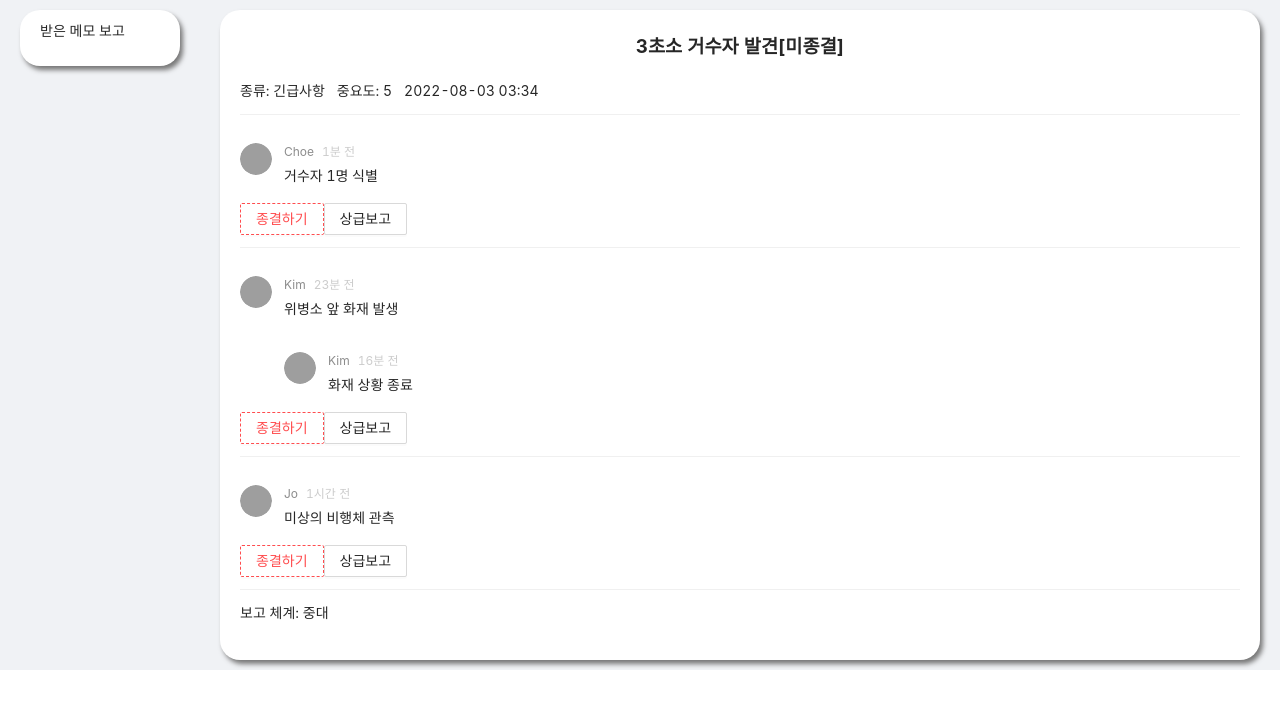
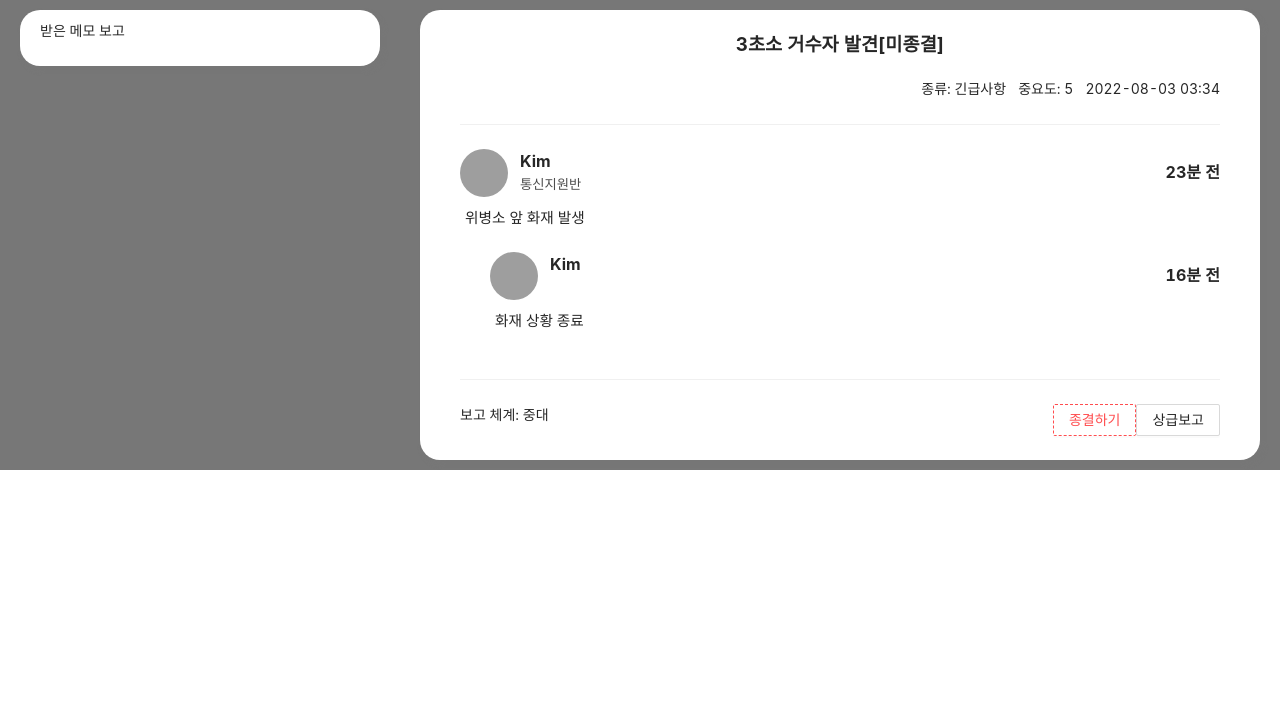
Before and after one commit to osamhack2022/WEB_APP_ROK-Situation-Reporting-System_ROK-SRS, a Next.js app in the folder front-end/web-next/: page /memo in a window 1280 px wide. Shown: the top 708 px of the page. Built offline with nearby package versions, Linux system fonts and the light colour scheme; grey boxes are pictures that could not be loaded.

Commit message:
[Feat]Renew memo report
메모 보고 의도에 맞게 reporting card 레이아웃 재설정

```diff
--- a/front-end/web-next/componenets/MemoReport.js
+++ b/front-end/web-next/componenets/MemoReport.js
@@ -1,6 +1,54 @@
-import { Avatar, Button, Comment, List } from 'antd';
+import { Avatar, Button, Comment, List, Row, Col, Divider } from 'antd';
 
 function ReportCard(props) {
+  return (
+    <div style={{ marginBottom: '10px'}}>
+      <Row
+        align="middle"
+        justify='space-between'
+      >
+        <Col>
+          <Row gutter={12}>
+            <Col>
+              <Avatar src="https://joeschmoe.io/api/v1/random" size={48}/>
+            </Col>
+            <Col>
+              <div style={styles.cardName}>{props.name}</div>
+              <div style={styles.cardPosition}>{props.position}</div>
+            </Col>
+          </Row>
+        </Col>
+        <Col style={styles.cardDatetime}>
+          {props.datetime}
+        </Col>
+      </Row>
+      <div style={styles.cardMemo}>
+        {props.memo}
+      </div>
+    </div>
+  )
+}
+
+function ReportList(props) {
+  return (
+    <List
+      itemLayout="vertical"
+      dataSource={props.data}
+      renderItem={(item) => (
+        <List.Item>
+          <ReportCard
+            name={item.name}
+            position={item.position}
+            memo={item.memo}
+            datetime={item.datetime}
+          />
+        </List.Item>
+      )}
+    />
+  )
+}
+
+function ReportLayout(props) {
   function ButtonGroup() {
     return (
       <>
@@ -19,59 +67,60 @@ function ReportCard(props) {
 
   return (
     <>
-      <Comment
-        author={props.name}
-        avatar={<Avatar src="https://joeschmoe.io/api/v1/random" />}
-        content={props.memo}
-        datetime={props.datetime}
-      >
-        {props.children}
-      </Comment>
-      {!props.isChild && <ButtonGroup />}
+      <Row>
+        <Col style={{ width: '100%' }}>
+          {props.header}
+        </Col>
+      </Row>
+      <Divider />
+      <Row>
+        <Col style={{ width: '100%' }}>
+            <ReportCard
+            name={props.name}
+            position="통신지원반"
+            memo={props.memo}
+            datetime={props.datetime}
+          />
+            {
+              props.comment &&
+              <div style={{ paddingLeft: '30px' }}>
+                <ReportList data={props.comment} />
+              </div>
+            }
+        </Col>
+      </Row>
+      <Divider />
+      <Row justify='space-between'>
+        <Col>
+          {props.footer}
+        </Col>
+        <Col>
+          <ButtonGroup />
+        </Col>
+      </Row>
     </>
   )
 }
 
-function replyList(data) {
-  if (!data)
-    return null;
+export default ReportLayout;
+export { ReportCard, ReportList }
 
-  return (
-    data.map((node) => (
-      <ReportCard
-        key={node.key}
-        name={node.name}
-        memo={node.memo}
-        datetime={node.datetime}
-        isChild
-      >
-        {node.children && listCard(node.children)}
-      </ReportCard>
-    ))
-  )
+const styles = {
+  cardName: {
+    fontSize: '12pt',
+    fontWeight: 'bold',
+  },
+  cardPosition: {
+    fontSize: '10pt',
+    color: '#4d4d4d'
+  },
+  cardDatetime: {
+    fontSize: '12pt',
+    fontWeight: 'bold'
+  },
+  cardMemo: {
+    marginTop: '10px',
+    paddingLeft: '5px',
+    fontSize: '11pt'
+  }
 }
-
-function ReportList(props) {
-  return (
-    <List
-      itemLayout="vertical"
-      header={props.header && props.header}
-      footer={props.footer && props.footer}
-      dataSource={props.data}
-      renderItem={(item) => (
-        <List.Item>
-          <ReportCard
-            name={item.name}
-            memo={item.memo}
-            datetime={item.datetime}
-          >
-            {item.children && replyList(item.children)}
-          </ReportCard>
-        </List.Item>
-      )}
-    />
-  )
-}
-
-export default ReportCard;
-export { ReportList }
--- a/front-end/web-next/pages/memo.js
+++ b/front-end/web-next/pages/memo.js
@@ -1,6 +1,6 @@
 import Head from 'next/head'
 import { Layout, Row, Col } from 'antd';
-import ReportCard, { ReportList } from '../componenets/MemoReport'
+import ReportLayout from '../componenets/MemoReport'
 
 export default function Memo() {
   const sampleData = [
@@ -15,7 +15,7 @@ export default function Memo() {
       'name': 'Kim',
       'memo': '위병소 앞 화재 발생',
       'datetime': '23분 전',
-      'children': [
+      'comment': [
         {
           'key': '3',
           'name': 'Kim',
@@ -40,6 +40,7 @@ export default function Memo() {
         </p>
         <div style={styles.headerType}>
           <Row
+            justify='end'
             gutter={12}
           >
             <Col>종류: 긴급사항</Col>
@@ -64,19 +65,24 @@ export default function Memo() {
       <Head>
         <title>메모 보고</title>
       </Head>
-      {/* {listCard(sampleData)} */}
-      <Layout>
-        <Layout.Sider style={styles.siderLayout}>
+      <Layout style={styles.mainLayout}>
+        <Layout.Sider
+          style={styles.siderLayout}
+          width={400}
+        >
           <div style={styles.siderMenu}>
             <p>받은 메모 보고</p>
           </div>
         </Layout.Sider>
         <Layout.Content style={styles.contentLayout}>
           <div style={styles.contentMenu}>
-            <ReportList
+            <ReportLayout
               header={<Header />}
               footer={<Footer />}
-              data={sampleData}
+              name={sampleData[1].name}
+              memo={sampleData[1].memo}
+              datetime={sampleData[1].datetime}
+              comment={sampleData[1].comment}
             />
           </div>
         </Layout.Content>
@@ -87,6 +93,9 @@ export default function Memo() {
 
 
 const styles = {
+  mainLayout: {
+    backgroundColor: '#777',
+  },
   siderLayout: {
     backgroundColor: 'transparent',
     padding: '10px 20px'
@@ -98,11 +107,12 @@ const styles = {
     boxShadow: '3px 4px 5px #777'
   },
   contentLayout: {
+    width: '100%',
     backgroundColor: 'transparent',
     padding: '10px 20px'
   },
   contentMenu: {
-    padding: '10px 20px',
+    padding: '20px 40px',
     backgroundColor: '#fff',
     borderRadius: '20px',
     boxShadow: '3px 4px 5px #777'
```
